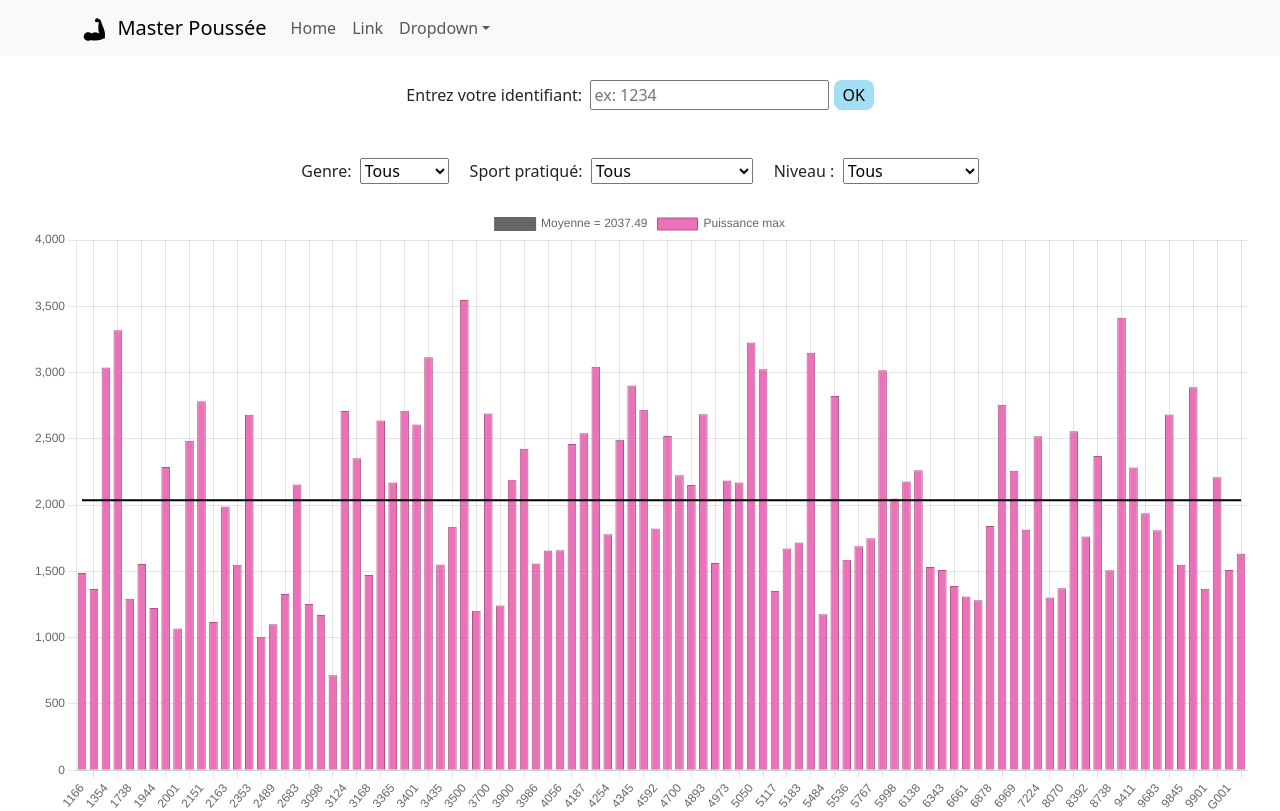
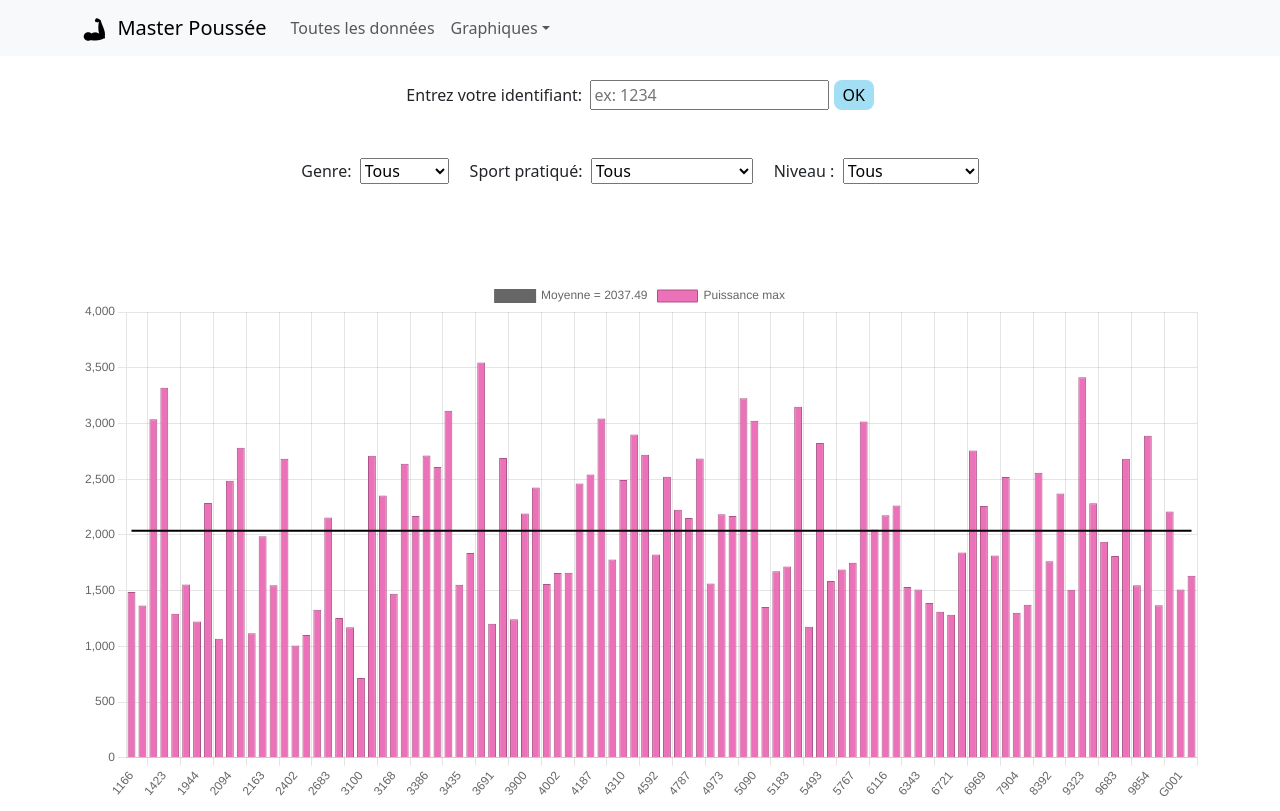
Before and after one commit to celiaribard/site-staps, a React (Vite) app in the folder site_staps/: page / in a window 1280 px wide. Shown: the top 811 px of the page. Built offline with nearby package versions, Linux system fonts and the light colour scheme.

Commit message:
navbar et liens

```diff
--- a/site_staps/src/components/App.jsx
+++ b/site_staps/src/components/App.jsx
@@ -73,6 +73,7 @@ const App = () => {
     <div>
       <MyNavbar />
       <div className="mt-5">
+        <div className="container">
           <div>
             <FormIdSujet onFormSubmit={handleFormSubmit} />
           </div>
@@ -107,7 +108,7 @@ const App = () => {
             />
           </div>
           <br />
-        <div id="grandTableau">
+          <div id="tableau-toutes-donnees" >
             <TableauAvecTri
               parametresAffiches={parametresAffiches}
               donneesTriees={donneesTriees}
@@ -118,6 +119,7 @@ const App = () => {
           </div>
         </div>
       </div>
+    </div>
   );
 };
 
--- a/site_staps/src/components/GraphePerf.jsx
+++ b/site_staps/src/components/GraphePerf.jsx
@@ -36,6 +36,8 @@ const GraphePerf = ({ parametre, donnees, inputId }) => {
 
     const donneesParam = donnees.map((donneesSujet) => parseFloat(donneesSujet[parametre]))
     const average = donneesParam.reduce((sum, donneeParam) => sum + donneeParam, 0) / donneesParam.length;
+    // const titleText = colonnesRenommees[parametre].toString();
+    // console.log(titleText, typeof (titleText));
 
     const data = {
         labels: getListeId(donnees),
@@ -63,12 +65,19 @@ const GraphePerf = ({ parametre, donnees, inputId }) => {
 
     const options = {
         // responsive: true,
-        scales: {
-        },
+        plugins: {
+            title: {
+                display: true,
+                text: `Graphe: ${colonnesRenommees[parametre]}`,
+                position: 'bottom',
+                fontSize: 40,
+            }
+        }
     }
     const elementId = `tableau-${parametre}`;
     return (
         <div id={elementId} >
+            <br /> <br /> <br />
             <Bar data={data} options={options}></Bar>
         </div >
 
--- a/site_staps/src/components/Navbar.jsx
+++ b/site_staps/src/components/Navbar.jsx
@@ -12,27 +12,25 @@ const MyNavbar = () => {
     return (
         <Navbar expand="lg" className="bg-body-tertiary" fixed="top">
             <Container>
-                <Navbar.Brand>
+                <Navbar.Brand href="#">
                     <img src={icon_strength} width="25em"></img>
                     &nbsp;
                     Master Poussée
-
                 </Navbar.Brand>
                 <Navbar.Toggle aria-controls="basic-navbar-nav" />
                 <Navbar.Collapse id="basic-navbar-nav">
                     <Nav className="me-auto">
-                        <Nav.Link href="#home">Home</Nav.Link>
-                        <Nav.Link href="#link">Link</Nav.Link>
-                        <NavDropdown title="Dropdown" id="basic-nav-dropdown">
-                            <NavDropdown.Item href="#action/3.1">Action</NavDropdown.Item>
-                            <NavDropdown.Item href="#action/3.2">
-                                Another action
-                            </NavDropdown.Item>
-                            <NavDropdown.Item href="#action/3.3">Something</NavDropdown.Item>
-                            <NavDropdown.Divider />
+                        <Nav.Link href="#tableau-toutes-donnees">Toutes les données</Nav.Link>
+                        {/* <Nav.Link href="#link">Link</Nav.Link> */}
+                        <NavDropdown title="Graphiques" id="basic-nav-dropdown">
+                            <NavDropdown.Item href="#tableau-max_puissance_max">Puissance max</NavDropdown.Item>
+                            <NavDropdown.Item href="#tableau-max_force_peak_tot"> Force peak tot </NavDropdown.Item>
+                            <NavDropdown.Item href="#tableau-max_vitesse_mean">Vitesse mean</NavDropdown.Item>
+                            <NavDropdown.Item href="#tableau-min_temps_force_max">Temps force max</NavDropdown.Item>
+                            {/* <NavDropdown.Divider />
                             <NavDropdown.Item href="#action/3.4">
                                 Separated link
-                            </NavDropdown.Item>
+                            </NavDropdown.Item> */}
                         </NavDropdown>
                     </Nav>
                 </Navbar.Collapse>
```
Lines whose indentation alone changed are shown as unchanged.
